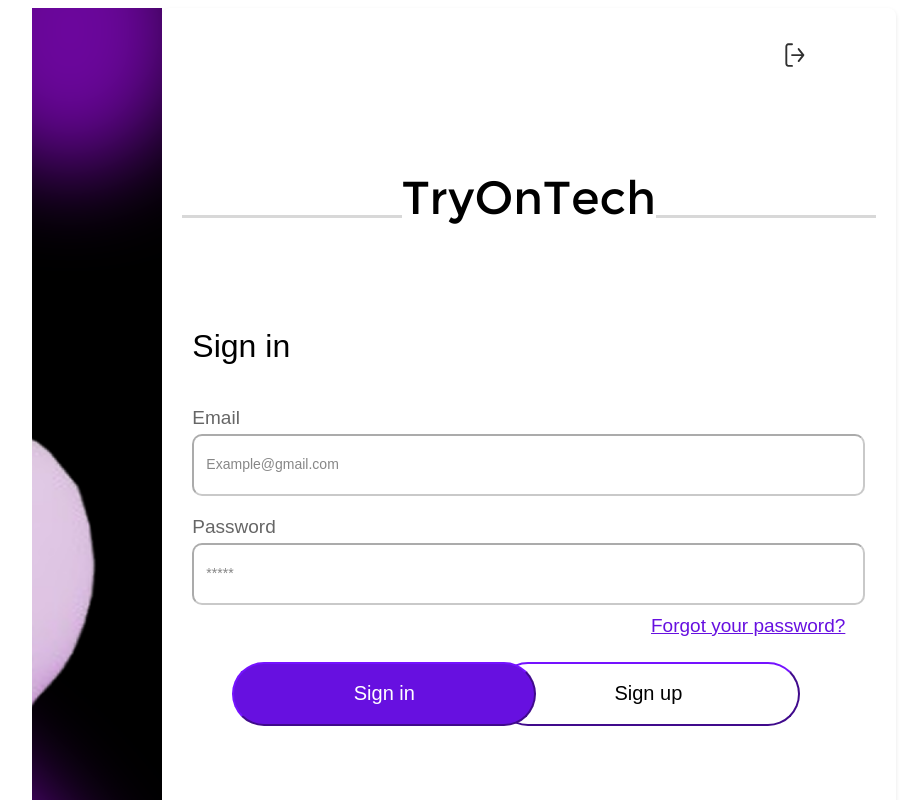
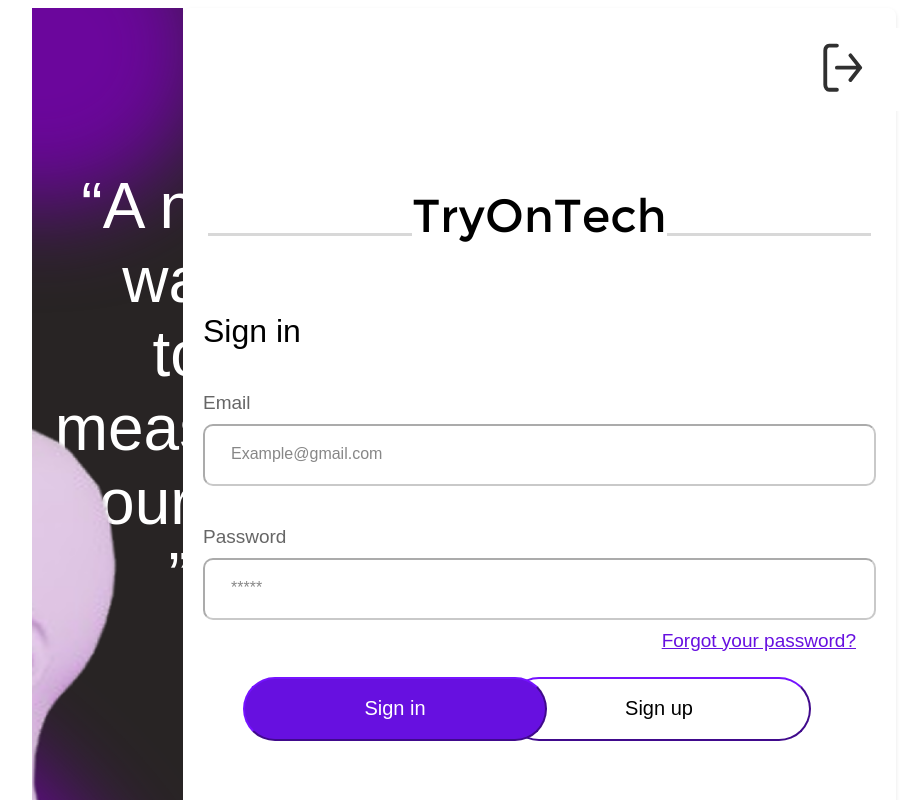
Before and after one commit to ArsJohan/Tryontech, a React (Vite) app in the folder client/: page / in a window 1280 px wide. Shown: the top 800 px of the page, without its empty margins (176-1083 px from the left). Built offline with nearby package versions, Linux system fonts and the light colour scheme.

Commit message:
Se agrega la maquetación finalizada del login

```diff
--- a/client/src/assets/styles/pages/login.css
+++ b/client/src/assets/styles/pages/login.css
@@ -16,17 +16,18 @@
 
 
 .lg-header {
-    width: 80%;
+    width: 100%;
     display: flex;
     justify-content: flex-end;
     align-items: center;
     padding: 15px 30px;
+    padding-right: 35px;
     background-color: #ffffff;
   }
 
   .logout .icon {
-    height: 24px;
-    width: 24px;
+    height: 49px;
+    width: 62px;
     cursor: pointer;
     transition: transform 0.2s ease;
   }
@@ -50,19 +51,28 @@
 .lg-form-title {
     font-size: 32px;
     font-family: var(--font-primary);
-    font-weight: var(--font-primary-weight-bold); ;
+    font-weight:400;
     font-style: var(--font-primary-style);
-
+    padding-bottom: -20px;
 
 }
 
-.lg-form-lb {
+.lg-form-lb-password {
+    font-size: var(--font-size-label);
+    font-family: var(--font-primary);
+    font-weight: var(--font-primary-weight-bold); ;
+    font-style: var(--font-primary-style);
+    padding-top: 40px;
+    padding-bottom: 10px;
+    color: #666666;
+}
+.lg-form-lb-user {
     font-size: var(--font-size-label);
     font-family: var(--font-primary);
     font-weight: var(--font-primary-weight-bold); ;
     font-style: var(--font-primary-style);
     padding-top: 20px;
-    padding-bottom: 5px;
+    padding-bottom: 10px;
     color: #666666;
 }
 
@@ -71,7 +81,6 @@
   height: 56px;
   border-color: rgba(102, 102, 102, 0.35);
   border-radius: 10px;
-  text-indent: 10px;
 
 }
 .lg-form-username::placeholder {
@@ -81,6 +90,9 @@
   font-style: var(--font-primary-style);
 
   color: #666666c8;
+  padding-left: 24px;
+  padding-bottom: 17px;
+  padding-top: 15px;
 
 }
 
@@ -89,7 +101,8 @@
   height: 56px;
   border-color: rgba(102, 102, 102, 0.35);
   border-radius: 10px;
-  text-indent: 10px;
+
+
 }
 .lg-form-password::placeholder {
   font-size: var(--font-size-small);
@@ -98,6 +111,9 @@
   font-style: var(--font-primary-style);
 
   color: #666666c8;
+  padding-left: 24px;
+  padding-bottom: 17px;
+  padding-top: 15px;
 }
 
 .lg-form-forgot {
@@ -143,7 +159,10 @@
   justify-content: center;
   align-items: center;
   flex-direction: row;
-
+  width: 663px;
+  height: 87px;
+  padding-top: 60px;
+  padding-bottom:34px;
 }
 
 .divider {
--- a/client/src/assets/styles/variables.css
+++ b/client/src/assets/styles/variables.css
@@ -11,7 +11,7 @@
     --font-size-subtitle: 18px;
     --font-size-label: 19px;
     --font-size-body: 20px;
-    --font-size-small: 14px;
+    --font-size-small: 16px;
 
     --color-purple: #6710E0;
   }
--- a/client/src/components/background.css
+++ b/client/src/components/background.css
@@ -1,14 +1,32 @@
+@import '../assets/styles/variables.css';
+
+
 .bk-container {
     display: flex;
     position: relative;
     width: 800px;
     height: 1108px;
-    background-color: #000000;
+    background-color: #282424;
     overflow: hidden;
     padding-top: 0%;
 
 
 
+}
+
+.bk-title{
+    position: absolute;
+    font-family: var(--font-primary);
+    font-size: 64px;
+    font-weight: var(--font-primary-weight);
+    font-style: var(--font-primary-style);
+    color: #FFFFFF;
+    z-index: 1;
+    text-align: center;
+    padding-left: 15%;
+    top: 118px;
+    width: auto;
+    height: 128px;
 }
 
 .bk-image {
@@ -24,8 +42,8 @@
 
 .bk-circle-blur-topRight {
     position: absolute; /* Permite posicionarlo dentro de un contenedor */
-    width: 244px; /* Ancho del círculo */
-    height: 284px; /* Altura del círculo */
+    width: 344px; /* Ancho del círculo */
+    height: 320px; /* Altura del círculo */
     border-radius: 50%; /* Hace que sea un círculo */
     background-color: #6B069C; /* Color morado semitransparente */
     filter: blur(45px); /* Aplica el efecto de desenfoque */;
--- a/client/src/components/background.jsx
+++ b/client/src/components/background.jsx
@@ -1,11 +1,11 @@
 import React from "react";
 import './background.css';
 
-export function Background({elipseTop, elipseBottom,image}) {
+export function Background({elipseTop, elipseBottom,children}) {
     return (
         <div className="bk-container">
             <div className={elipseTop}></div>
-            <img src={image} alt="Background" className="bk-image"/>
+            {children}
             <div className={elipseBottom}></div>
 
 
--- a/client/src/pages/login.jsx
+++ b/client/src/pages/login.jsx
@@ -13,8 +13,9 @@
 
         <div className="lg-container">
             <Background elipseTop={"bk-circle-blur-topRight"}
-            elipseBottom={"bk-circle-blur-bottomLeft-big"}
-            image={logoBackground}>
+            elipseBottom={"bk-circle-blur-bottomLeft-big"}>
+                <h1 className="bk-title">“A new way <br/> to measure yourself ”</h1>
+                <img src={logoBackground} alt="Background" className="bk-image"/>
             </Background>
 
             <Card>
@@ -30,9 +31,9 @@
                 </div>
                 <div className="lg-form-container">
                     <h1 className="lg-form-title">Sign in</h1>
-                    <label htmlFor="email" className="lg-form-lb">Email</label>
+                    <label htmlFor="email" className="lg-form-lb-user">Email</label>
                     <input type="email" id="email" className="lg-form-username" placeholder="Example@gmail.com"/>
-                    <label htmlFor="password" className="lg-form-lb">Password</label>
+                    <label htmlFor="password" className="lg-form-lb-password">Password</label>
                     <input type="password" id="password" className="lg-form-password" placeholder="*****"/>
                     <a href="forgot" className="lg-form-forgot">Forgot your password?</a>
                     <div className="lg-form-btn-container">
```
